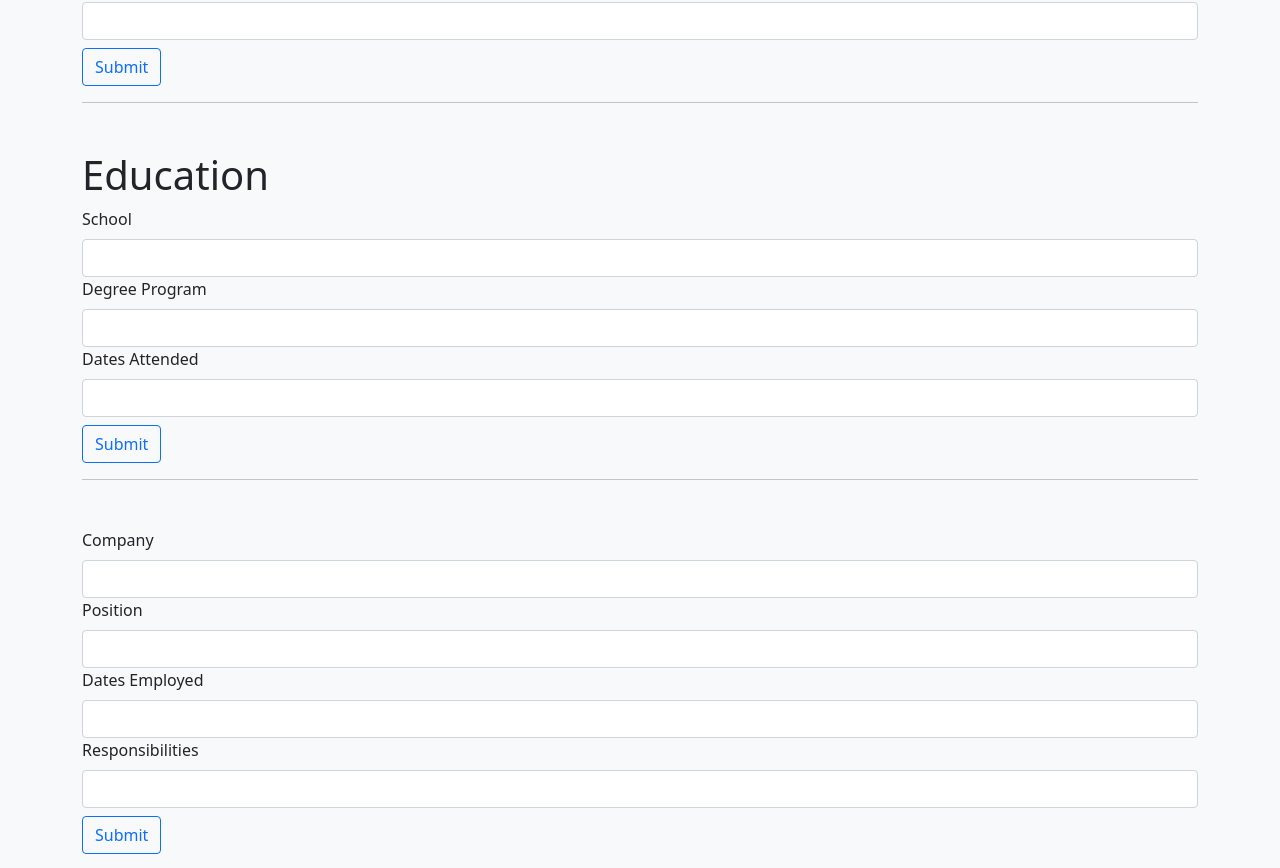
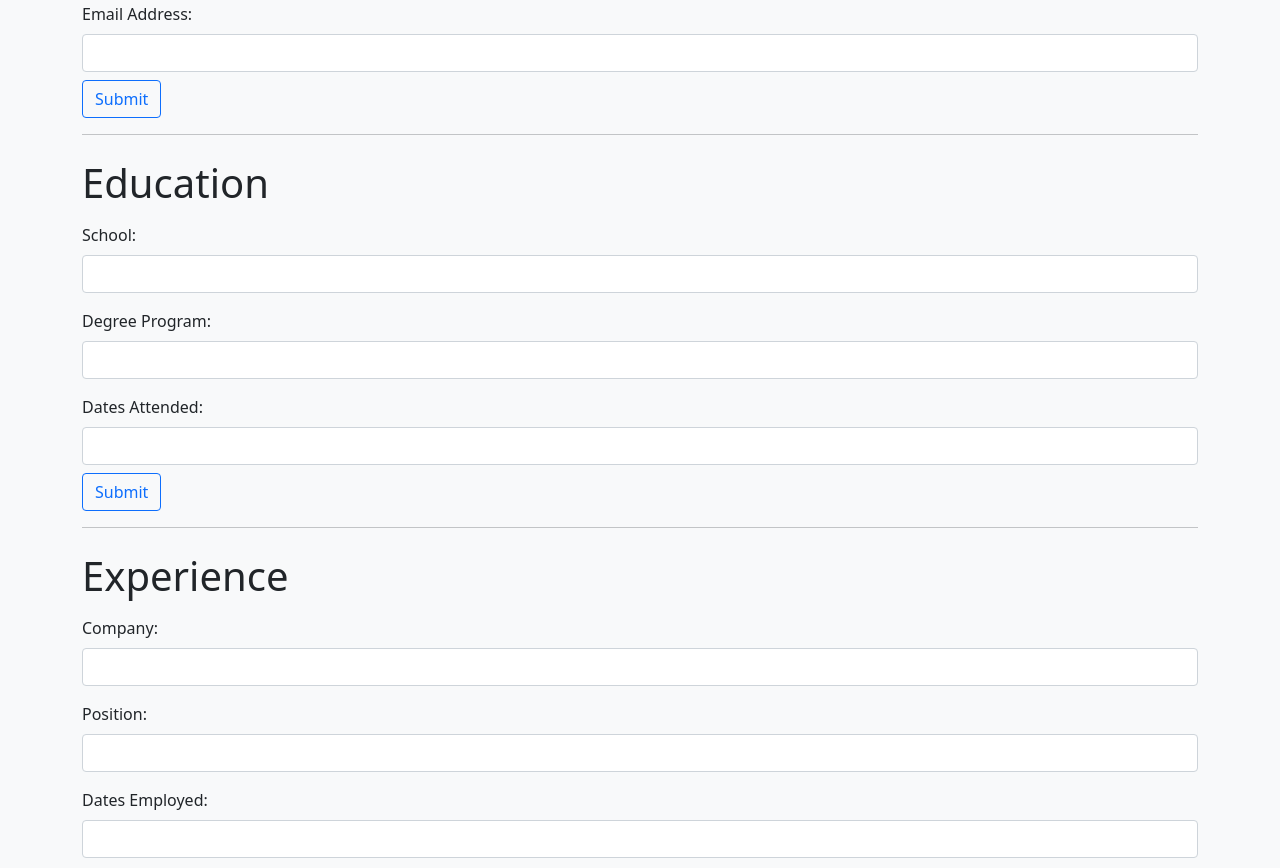
Before and after one commit to jjjjonathan/resumakr, a React (Create React App) app: page / in a window 1280 px wide. Shown: the part 352-1220 px from the top of the page. Built offline with nearby package versions, Linux system fonts and the light colour scheme.

Commit message:
bootstrap tweaks

```diff
--- a/src/components/Contact.js
+++ b/src/components/Contact.js
@@ -42,7 +42,7 @@
             title="Full Name"
             value={this.state.fullName}
             onChange={this.handleChange}
-            className="display-4"
+            className="display-4 mb-3"
           />
           <Line
             editMode={this.state.editMode}
@@ -58,7 +58,7 @@
             title="Email Address"
             value={this.state.email}
             onChange={this.handleChange}
-            className="lead"
+            className="h5"
           />
           <Button editMode={this.state.editMode} />
         </form>
--- a/src/components/Education.js
+++ b/src/components/Education.js
@@ -34,8 +34,8 @@
 
   render() {
     return (
-      <div className="mt-5">
-        <h3 className="display-6">Education</h3>
+      <div className="mt-4">
+        <h3 className="display-6 mb-3">Education</h3>
         <form noValidate onSubmit={this.handleSubmit}>
           <Line
             editMode={this.state.editMode}
@@ -43,7 +43,8 @@
             title="School"
             value={this.state.school}
             onChange={this.handleChange}
-            className="display-4"
+            className="h5"
+            displayTitle
           />
           <Line
             editMode={this.state.editMode}
@@ -51,7 +52,7 @@
             title="Degree Program"
             value={this.state.degree}
             onChange={this.handleChange}
-            className="h5"
+            displayTitle
           />
           <Line
             editMode={this.state.editMode}
@@ -59,7 +60,7 @@
             title="Dates Attended"
             value={this.state.date}
             onChange={this.handleChange}
-            className="lead"
+            displayTitle
           />
           <Button editMode={this.state.editMode} />
         </form>
--- a/src/components/Experience.js
+++ b/src/components/Experience.js
@@ -35,7 +35,8 @@
 
   render() {
     return (
-      <div className="mt-5">
+      <div className="mt-4">
+        <h3 className="display-6 mb-3">Experience</h3>
         <form noValidate onSubmit={this.handleSubmit}>
           <Line
             editMode={this.state.editMode}
@@ -43,7 +44,8 @@
             title="Company"
             value={this.state.company}
             onChange={this.handleChange}
-            className="display-4"
+            className="h5"
+            displayTitle
           />
           <Line
             editMode={this.state.editMode}
@@ -51,7 +53,7 @@
             title="Position"
             value={this.state.position}
             onChange={this.handleChange}
-            className="h5"
+            displayTitle
           />
           <Line
             editMode={this.state.editMode}
@@ -59,7 +61,7 @@
             title="Dates Employed"
             value={this.state.date}
             onChange={this.handleChange}
-            className="lead"
+            displayTitle
           />
           <Line
             editMode={this.state.editMode}
@@ -67,7 +69,7 @@
             title="Responsibilities"
             value={this.state.responsibilities}
             onChange={this.handleChange}
-            className="lead"
+            displayTitle
           />
           <Button editMode={this.state.editMode} />
         </form>
--- a/src/components/Input.js
+++ b/src/components/Input.js
@@ -3,9 +3,9 @@
 export default class Input extends React.Component {
   render() {
     return (
-      <div>
+      <div className="mt-3">
         <label htmlFor={this.props.id} className="form-label">
-          {this.props.title}
+          {this.props.title}:
         </label>
         <input
           type="text"
--- a/src/components/Line.js
+++ b/src/components/Line.js
@@ -21,6 +21,8 @@
           id={this.props.id}
           className={this.props.className}
           value={this.props.value}
+          displayTitle={this.props.displayTitle}
+          title={this.props.title}
         />
       );
     }
--- a/src/components/Static.js
+++ b/src/components/Static.js
@@ -2,10 +2,22 @@
 
 export default class Static extends React.Component {
   render() {
-    return (
-      <div className={this.props.className} id={this.props.id}>
-        {this.props.value}
-      </div>
-    );
+    let staticLine;
+
+    if (this.props.displayTitle) {
+      staticLine = (
+        <div className={this.props.className} id={this.props.id}>
+          {this.props.title}: {this.props.value}
+        </div>
+      );
+    } else {
+      staticLine = (
+        <div className={this.props.className} id={this.props.id}>
+          {this.props.value}
+        </div>
+      );
+    }
+
+    return staticLine;
   }
 }
```
